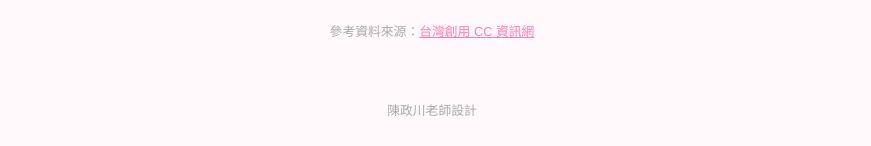
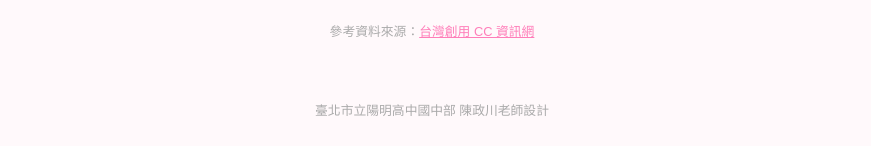
Before and after one commit to btosichen/2026cc, a plain HTML site: page index.html in a window 1280 px wide. Shown: the part 1234-1380 px from the top of the page, without its empty margins (208-1079 px from the left). Drawn offline with Linux system fonts and the light colour scheme.

Commit message:
Update footer text with full school name

```diff
--- a/index.html
+++ b/index.html
@@ -257,7 +257,7 @@
     參考資料來源：<a href="https://tw.creativecommons.net/home-page/" target="_blank" style="color:var(--primary);">台灣創用 CC 資訊網</a>
 </footer>
     <footer>
-    陳政川老師設計
+    臺北市立陽明高中國中部 陳政川老師設計
 </footer>
 
 <script>
```
